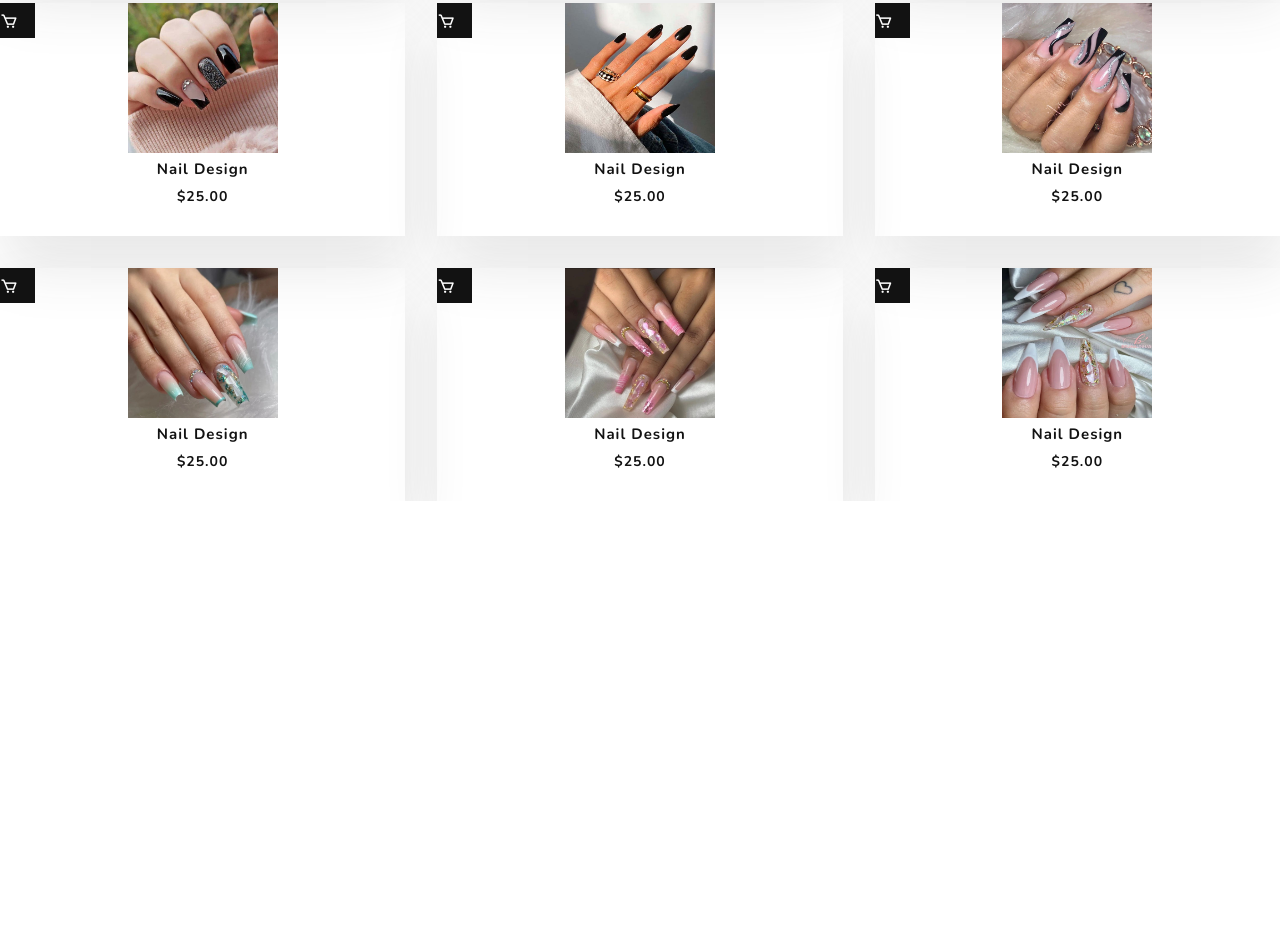
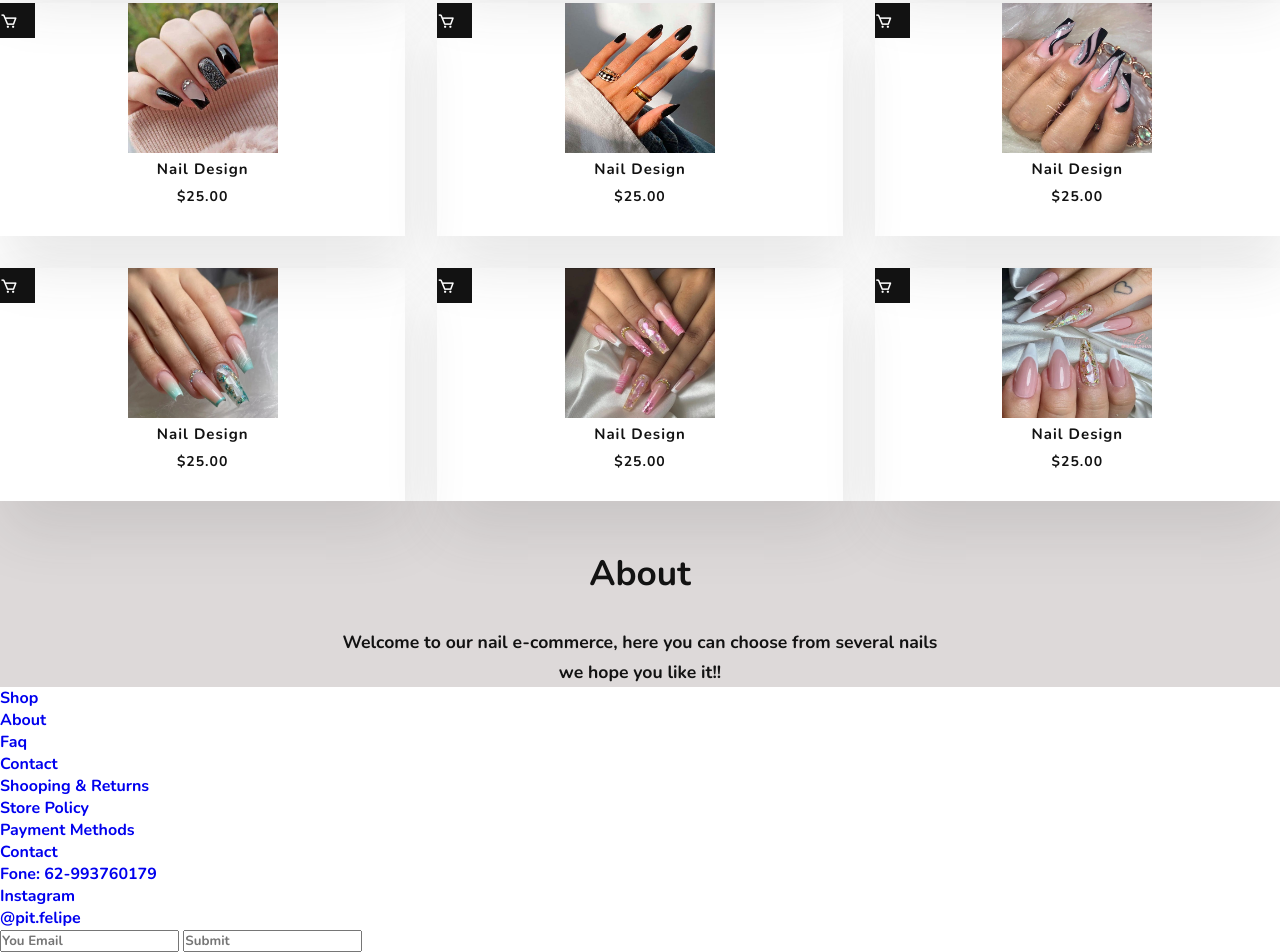
Before and after one commit to FelipPitanga/e-commerce, a plain HTML site: page index.html in a window 1280 px wide. Shown: the part 639-1591 px from the top of the page. Before the commit the page ends 1140 px from the top, so only its background shows below. Drawn offline with nearby package versions, Linux system fonts and the light colour scheme; a web font is replaced by a local one.

Commit message:
baseboard

```diff
--- a/css/style.css
+++ b/css/style.css
@@ -148,5 +148,31 @@ select {
 }
 
 .box:hover {
-    transform: translate(-5px);
+    transform: translateY(-5px);
 }
+
+.about {
+    background: #ddd9d9;
+    display: flex;
+    align-items: center;
+    justify-content: center;
+    flex-direction: column;
+    padding-top: 3rem;
+}
+
+.about-content {
+    text-align: center;
+}
+
+.about-content h2 {
+    font-size: var(--main-font);
+    margin-bottom: 30px;
+}
+
+.about-content p {
+    max-width: 600px;
+    font-size:  var(--p-font);
+    font-weight: 600;
+    color: var(--text-color);
+    line-height: 30px;
+}
--- a/index.html
+++ b/index.html
@@ -143,6 +143,49 @@
         </div>
     </section>
 
+    <section class="about" id="about">
+        <div class="about-content">
+            <h2>About</h2>
+            <p>Welcome to our nail e-commerce, here you can choose from several nails we hope you like it!!</p>
+        </div>
+    </section>
+
+    <section class="contact" id="contact">
+        <div class="main-contact">
+            <div class="contact-content">
+                <li><a href="#shop">Shop</a></li>
+                <li><a href="#about">About</a></li>
+                <li><a href="#faq">Faq</a></li>
+                <li><a href="#contact">Contact</a></li>
+            </div>
+
+            <div class="contact-content">
+                <li><a href="#">Shooping & Returns</a></li>
+                <li><a href="#">Store Policy</a></li>
+                <li><a href="#">Payment Methods</a></li>
+            </div>
+
+            <div class="contact-content">
+                <li><a href="#">Contact</a></li>
+                <li><a href="#">Fone: 62-993760179</a></li>
+            </div>
+
+            <div class="contact-content">
+                <li><a href="#">Instagram</a></li>
+                <li><a href="#">@pit.felipe</a></li>
+            </div>
+
+        </div>
+
+        <div class="action">
+            <form>
+                <input tyoe="email" name="email" placeholder="You Email" required>
+                <input tyoe="submit" name="submit" placeholder="Submit" required >
+            </form>
+        </div>
+
+    </section>
+
     <script src="js/script.js"></script>
 </body>
 </html>
```
